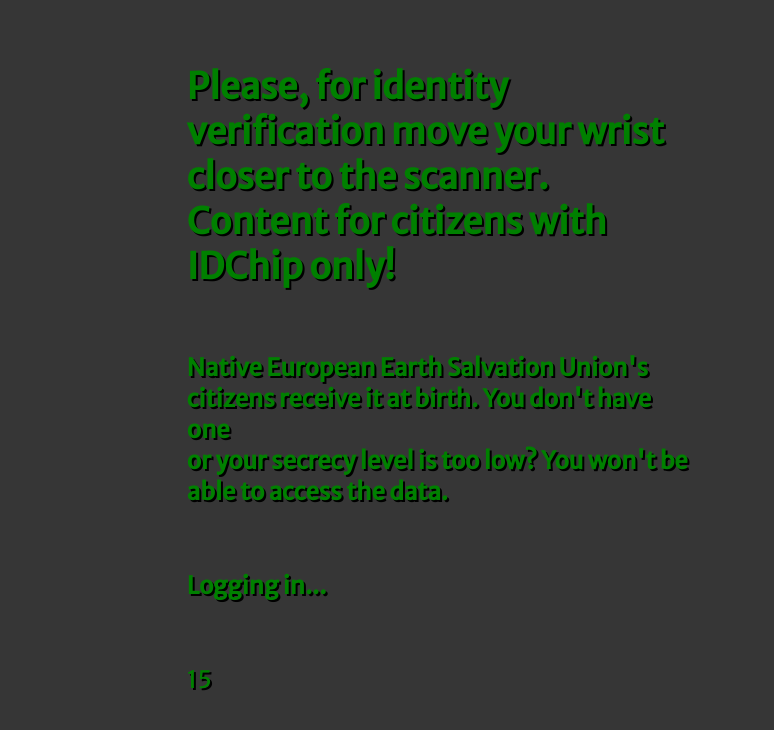
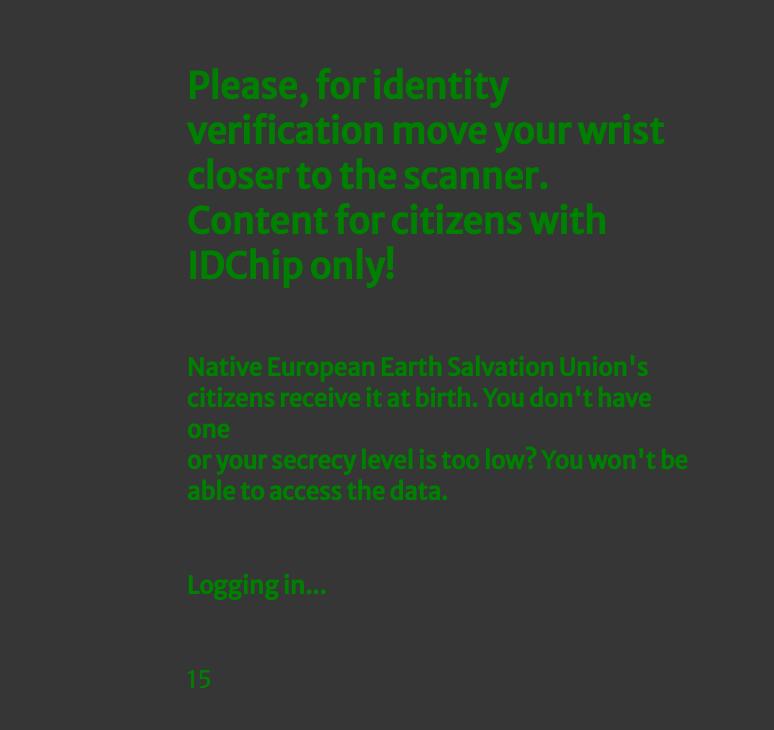
Before and after one commit to AMarkowska/amarkowska.github.io, a plain HTML site: page index.html in a window 1280 px wide. Shown: the full height of the page, 506-1280 px from the left. Drawn offline with Linux system fonts and the light colour scheme.

Commit message:
change drop shadow

```diff
--- a/stylesheet.css
+++ b/stylesheet.css
@@ -6,6 +6,7 @@ body{
   display: inline-block;
   float: left;
   margin: 0;
+  text-shadow: 1% 1%  black;
 
 }
 
@@ -50,14 +51,14 @@ p{
   font-size: 3vh;
   margin: 10%;
   color: green;
-  text-shadow: 2px 2px black;
+  text-shadow: 1% 1%  black;
 }
 
 h1{
   font-size: 4.5vh;
   color: green;
   margin: 10%;
-  text-shadow: 2px 2px black;
+  text-shadow: 1% 1%  black;
 }
 
 .video{
@@ -138,5 +139,5 @@ svg rect{
   font-size: 3vh;
   margin: 10%;
   color: green;
-  text-shadow: 2px 2px black;
+  text-shadow: 1% 1%  black;
 }
```
